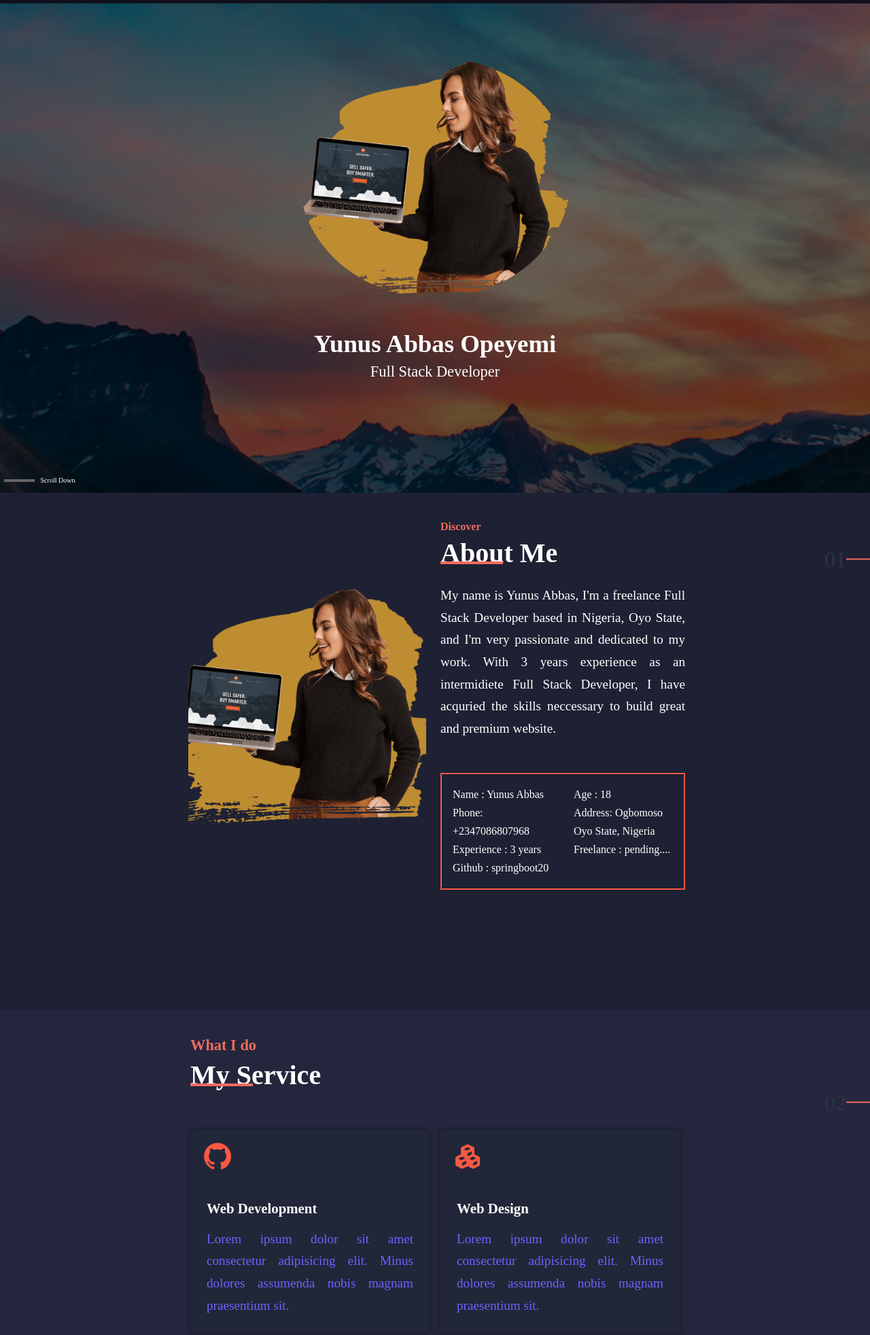
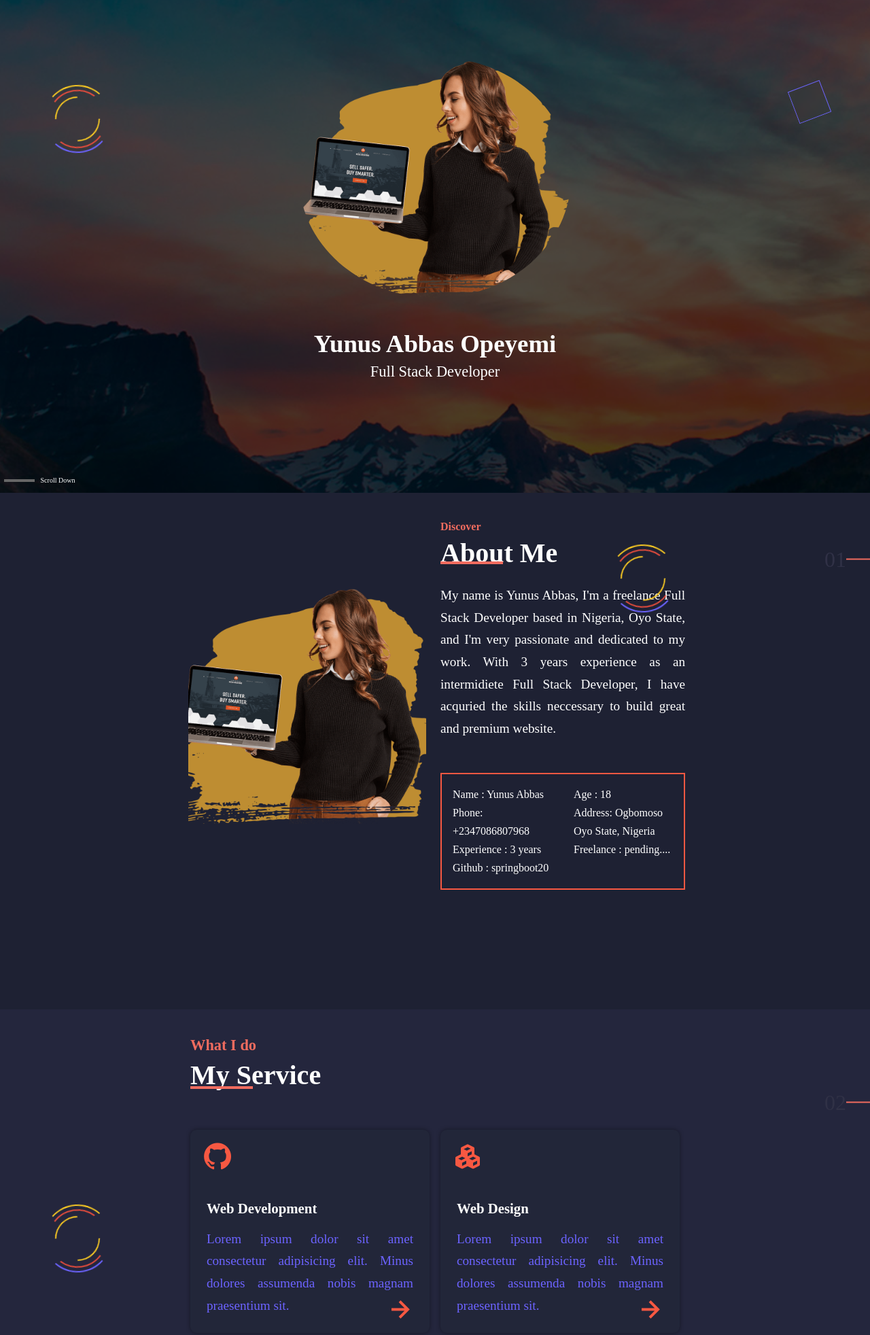
Before and after one commit to springboot20/personal-portfolio-site, a plain HTML site: page index.html in a window 1280 px wide. Shown: the part 75-2039 px from the top of the page at 68% size. Drawn offline with Linux system fonts and the light colour scheme; a web font is replaced by a local one.

Commit message:
style.css, index.html and main.js file modified

```diff
--- a/css/style.css
+++ b/css/style.css
@@ -100,6 +100,10 @@ nav.nav {
     z-index: 99;
 }
 
+nav.nav.show {
+    background: rgba(0, 0, 0, .7);
+}
+
 nav .nav-container {
     height: 100%;
     display: flex;
@@ -120,7 +124,7 @@ nav .nav-container {
 }
 
 .nav-logo a span.bx {
-    font-size: 2em;
+    font-size: 2.5em;
     font-weight: bold;
 }
 
@@ -131,6 +135,7 @@ nav ul li {
 }
 
 nav ul li a {
+    position: relative;
     display: flex;
     align-items: center;
     text-align: center;
@@ -200,7 +205,7 @@ main.hero-section::before {
     bottom: 0;
     left: 0;
     right: 0;
-    background: hsla(0, 0%, 0%, 0.6);
+    background: hsla(0, 0%, 0%, 0.7);
 }
 
 main.hero-section .hero-container {
@@ -264,6 +269,80 @@ main.hero-section .bottom span.scroll {
     font-weight: 400;
 }
 
+main.hero-section .shape-01 {
+    position: absolute;
+    right: 5%;
+    top: 25%;
+    height: 50px;
+    width: 50px;
+    border: 1px solid #6c63ff;
+    transform: translateY(-25%);
+    backdrop-filter: blur(5px);
+    animation: rotate 5s linear infinite;
+}
+
+@keyframes rotate {
+    0% {
+        transform: rotate(0deg);
+    }
+
+    100% {
+        transform: rotate(360deg);
+    }
+}
+
+
+main.hero-section .shape-02 {
+    position: absolute;
+    border: 2px solid transparent;
+    left: 5%;
+    top: 25%;
+    height: 100px;
+    width: 100px;
+    border-top-color: #6c63ff;
+    border-bottom-color: #f9c922;
+    border-radius: 50%;
+    transform: translateY(-25%);
+    animation: rotate 4s linear infinite;
+}
+
+
+main.hero-section .shape-02::before {
+    content: "";
+    position: absolute;
+    top: 5px;
+    left: 5px;
+    right: 5px;
+    bottom: 5px;
+    border-radius: 50%;
+    border: 2px solid transparent;
+    border-top-color: #e74c3c;
+    border-bottom-color: #e74c3c;
+
+    -webkit-animation: rotate 3s linear infinite;
+    /* Chrome, Opera 15+, Safari 5+ */
+    animation: rotate 3s linear infinite;
+    /* Chrome, Firefox 16+, IE 10+, Opera */
+}
+
+main.hero-section .shape-02::after {
+    content: "";
+    position: absolute;
+    top: 15px;
+    left: 15px;
+    right: 15px;
+    bottom: 15px;
+    border-radius: 50%;
+    border: 2px solid transparent;
+    border-top-color: #f9c922;
+    border-bottom-color: #f9c922;
+
+    -webkit-animation: rotate 2.5s linear infinite;
+    /* Chrome, Opera 15+, Safari 5+ */
+    animation: rotate 2.5s linear infinite;
+    /* Chrome, Firefox 16+, IE 10+, Opera */
+}
+
 /************************ ABOUT STYLING ************************/
 .about-dev {
     position: relative;
@@ -278,6 +357,7 @@ main.hero-section .bottom span.scroll {
     place-items: center;
     grid-template-columns: 1fr;
     gap: 2rem;
+    z-index: 99;
 }
 
 .about-dev-container .about-dev-image {
@@ -366,6 +446,57 @@ section.about-dev .left .line {
     background: hsl(5, 84%, 66%)
 }
 
+section.about-dev .shape-02 {
+    position: absolute;
+    border: 2px solid transparent;
+    left: 70%;
+    top: 10%;
+    height: 100px;
+    width: 100px;
+    border-top-color: #6c63ff;
+    border-bottom-color: #f9c922;
+    border-radius: 50%;
+    transform: translateY(-10%) translateX(-70%);
+    animation: rotate 4s linear infinite;
+}
+
+
+section.about-dev .shape-02::before {
+    content: "";
+    position: absolute;
+    top: 5px;
+    left: 5px;
+    right: 5px;
+    bottom: 5px;
+    border-radius: 50%;
+    border: 2px solid transparent;
+    border-top-color: #e74c3c;
+    border-bottom-color: #e74c3c;
+
+    -webkit-animation: rotate 3s linear infinite;
+    /* Chrome, Opera 15+, Safari 5+ */
+    animation: rotate 3s linear infinite;
+    /* Chrome, Firefox 16+, IE 10+, Opera */
+}
+
+section.about-dev .shape-02::after {
+    content: "";
+    position: absolute;
+    top: 15px;
+    left: 15px;
+    right: 15px;
+    bottom: 15px;
+    border-radius: 50%;
+    border: 2px solid transparent;
+    border-top-color: #f9c922;
+    border-bottom-color: #f9c922;
+
+    -webkit-animation: rotate 2.5s linear infinite;
+    /* Chrome, Opera 15+, Safari 5+ */
+    animation: rotate 2.5s linear infinite;
+    /* Chrome, Firefox 16+, IE 10+, Opera */
+}
+
 /**************** SERVICE STYLING ******************/
 section.service-section {
     background: hsl(235, 25%, 19%);
@@ -394,7 +525,7 @@ section.service-section .service-container .service-title::after {
     position: absolute;
     content: "";
     left: 0;
-    top: 36px;
+    top: 40px;
     width: 2.3em;
     height: 0.25rem;
     background: hsl(5, 84%, 66%);
@@ -438,9 +569,10 @@ section.service-section .service-container .service-grid {
 }
 
 .service-grid .card {
+    position: relative;
     display: flex;
     flex-direction: column;
-    border-radius: 0.3rem;
+    border-radius: 0.6rem;
     min-height: 150px;
     min-width: 100px;
     padding: 1rem;
@@ -453,6 +585,17 @@ section.service-section .service-container .service-grid {
     font-weight: 400;
     color: #f75842;
 }
+
+.service-grid .card span.bx-right-arrow-alt {
+    position: absolute;
+    cursor: pointer;
+    bottom: 10px;
+    right: 20px;
+    transition: all 300ms ease-in-out;
+    animation: left 2s linear infinite;
+}
+
+@keyframes left {}
 
 .service-grid .card .card-body {
     margin-top: 2rem;
@@ -471,12 +614,62 @@ section.service-section .service-container .service-grid {
     text-align: justify;
 }
 
+section.service-section .shape-02 {
+    position: absolute;
+    border: 2px solid transparent;
+    left: 5%;
+    top: 25%;
+    height: 100px;
+    width: 100px;
+    border-top-color: #6c63ff;
+    border-bottom-color: #f9c922;
+    border-radius: 50%;
+    transform: translateY(-25%);
+    animation: rotate 4s linear infinite;
+}
+
+
+section.service-section .shape-02::before {
+    content: "";
+    position: absolute;
+    top: 5px;
+    left: 5px;
+    right: 5px;
+    bottom: 5px;
+    border-radius: 50%;
+    border: 2px solid transparent;
+    border-top-color: #e74c3c;
+    border-bottom-color: #e74c3c;
+
+    -webkit-animation: rotate 3s linear infinite;
+    /* Chrome, Opera 15+, Safari 5+ */
+    animation: rotate 3s linear infinite;
+    /* Chrome, Firefox 16+, IE 10+, Opera */
+}
+
+section.service-section .shape-02::after {
+    content: "";
+    position: absolute;
+    top: 15px;
+    left: 15px;
+    right: 15px;
+    bottom: 15px;
+    border-radius: 50%;
+    border: 2px solid transparent;
+    border-top-color: #f9c922;
+    border-bottom-color: #f9c922;
+
+    -webkit-animation: rotate 2.5s linear infinite;
+    /* Chrome, Opera 15+, Safari 5+ */
+    animation: rotate 2.5s linear infinite;
+    /* Chrome, Firefox 16+, IE 10+, Opera */
+}
+
 /********************** MEDIA QUERIES ************************************/
 @media screen and (max-width:576px) {
 
     nav.nav {
         height: calc(3.5rem + 1.5rem);
-        background: #11101d;
     }
 
     nav .nav-container .nav-list {
@@ -527,7 +720,6 @@ section.service-section .service-container .service-grid {
 
     nav.nav {
         height: calc(3.5rem + 1.5rem);
-        background: #11101d;
     }
 
     nav .nav-container .nav-list {
@@ -582,7 +774,6 @@ section.service-section .service-container .service-grid {
     }
 
     nav.nav {
-        background: #11101d;
         height: calc(3.5rem + 1.5rem);
     }
 
@@ -632,6 +823,24 @@ section.service-section .service-container .service-grid {
     nav.nav ul li a:hover {
         color: #67402a;
         background: none;
+    }
+
+    nav.nav ul li a:hover::after {
+        position: absolute;
+        content: " ";
+        top: 25px;
+        height: 0.17rem;
+        width: 100%;
+        background-color: #6c6;
+    }
+
+    nav ul li a.active::after {
+        position: absolute;
+        content: " ";
+        top: 25px;
+        height: 0.17rem;
+        width: 100%;
+        background-color: #6c6;
     }
 
     main.hero-section .hero-container h2.dev-name {
@@ -691,16 +900,16 @@ section.service-section .service-container .service-grid {
 
     .about-dev .about-dev-container {
         height: 100%;
-        grid-template-columns: 40% 60%;
-        gap: 2rem;
+        grid-template-columns: 35% 65%;
+        gap: 6rem;
     }
 
     .about-dev-container .about-dev-infos .about-dev-bio {
-        max-width: 650px;
+        max-width: 750px;
         line-height: 40px;
         min-height: 200px;
         gap: 2.5rem;
-        font-size: 1.4em;
+        font-size: 1.2em;
     }
 
 
@@ -721,4 +930,26 @@ section.service-section .service-container .service-grid {
         margin-top: 3rem;
         padding: 0.5rem;
     }
+
+    section.about-dev .left .label {
+        font-size: 2.5em;
+        font-weight: 800;
+    }
+
+    section.about-dev .left .line {
+        display: block;
+        width: 70px;
+        height: 0.16rem;
+    }
+
+    section.service-section .left .label {
+        font-size: 2.5em;
+        font-weight: 800;
+    }
+
+    section.service-section .left .line {
+        display: block;
+        width: 70px;
+        height: 0.16rem;
+    }
 }
--- a/index.html
+++ b/index.html
@@ -5,6 +5,7 @@
      <meta charset="UTF-8">
      <meta http-equiv="X-UA-Compatible" content="IE=edge">
      <meta name="viewport" content="width=device-width, initial-scale=1.0">
+     <link rel="icon" type="image/png" sizes="32x32" href="./assets/img-04.jpeg">
      <link rel="stylesheet" href="./boxicons-2.1.4/css/boxicons.min.css">
      <link rel="stylesheet" href="./css/style.css">
      <title>My Portfolio Website</title>
@@ -23,7 +24,7 @@
                <div class="nav-menu-bar">
                     <ul class="nav-list" id="nav-menu">
                          <li class="nav-item">
-                              <a href="#home" class="nav-link">
+                              <a href="#home" class="nav-link active">
                                    <span class="bx bx-home-alt"></span>
                                    <span class="link-name">Home</span>
                               </a>
@@ -67,6 +68,8 @@
                <span class="line"></span>
                <span class="scroll">Scroll Down</span>
           </div>
+          <div class="shape-01"></div>
+          <div class="shape-02"></div>
      </main>
 
      <section class="about-dev" id="about">
@@ -105,6 +108,7 @@
                <span class="label">01</span>
                <span class="line"></span>
           </div>
+          <div class="shape-02"></div>
      </section>
 
      <section class="service-section" id="service">
@@ -119,6 +123,7 @@
                               <p class="card-text">Lorem ipsum dolor sit amet consectetur adipisicing elit. Minus
                                    dolores assumenda nobis magnam praesentium sit.</p>
                          </div>
+                         <span class="bx bx-right-arrow-alt"></span>
                     </div>
                     <div class="card">
                          <span class="bx bxs-component"></span>
@@ -127,6 +132,7 @@
                               <p class="card-text">Lorem ipsum dolor sit amet consectetur adipisicing elit. Minus
                                    dolores assumenda nobis magnam praesentium sit.</p>
                          </div>
+                         <span class="bx bx-right-arrow-alt"></span>
                     </div>
                     <div class="card">
                          <span class="bx bxs-palette"></span>
@@ -135,6 +141,7 @@
                               <p class="card-text">Lorem ipsum dolor sit amet consectetur adipisicing elit. Minus
                                    dolores assumenda nobis magnam praesentium sit.</p>
                          </div>
+                         <span class="bx bx-right-arrow-alt"></span>
                     </div>
                     <div class="card">
                          <span class="bx bxs-palette"></span>
@@ -143,6 +150,7 @@
                               <p class="card-text">Lorem ipsum dolor sit amet consectetur adipisicing elit. Minus
                                    dolores assumenda nobis magnam praesentium sit.</p>
                          </div>
+                         <span class="bx bx-right-arrow-alt"></span>
                     </div>
                     <div class="card">
                          <span class="bx bxs-component"></span>
@@ -151,6 +159,7 @@
                               <p class="card-text">Lorem ipsum dolor sit amet consectetur adipisicing elit. Minus
                                    dolores assumenda nobis magnam praesentium sit.</p>
                          </div>
+                         <span class="bx bx-right-arrow-alt"></span>
                     </div>
                     <div class="card">
                          <span class="bx bxs-palette"></span>
@@ -159,6 +168,7 @@
                               <p class="card-text">Lorem ipsum dolor sit amet consectetur adipisicing elit. Minus
                                    dolores assumenda nobis magnam praesentium sit.</p>
                          </div>
+                         <span class="bx bx-right-arrow-alt"></span>
                     </div>
                </div>
           </div>
@@ -166,6 +176,7 @@
                <span class="label">02</span>
                <span class="line"></span>
           </div>
+          <div class="shape-02"></div>
      </section>
      <script src="./js/main.js"></script>
 </body>
--- a/js/main.js
+++ b/js/main.js
@@ -38,13 +38,12 @@ function scroll(e) {
 	});
 }
 
-// const navLinks = document.querySelectorAll(".nav-link");
-// console.log(navLinks);
-// function linkAction() {
-// 	navLinks.forEach((n) => n.classList.remove("active"));
-// 	this.classList.add("active");
+const navLinks = document.querySelectorAll(".nav-link");;
+function linkAction() {
+	navLinks.forEach((n) => n.classList.remove("active"));
+	this.classList.add("active");
 
-// 	const navMenu = document.querySelector(`#nav-list`);
-// 	navMenu.classList.remove("show");
-// }
-// navLinks.forEach((m) => m.addEventListener("click", linkAction));
+	const navMenu = document.querySelector(`.nav-list`);
+	navMenu.classList.remove("show");
+}
+navLinks.forEach((m) => m.addEventListener("click", linkAction));
```
